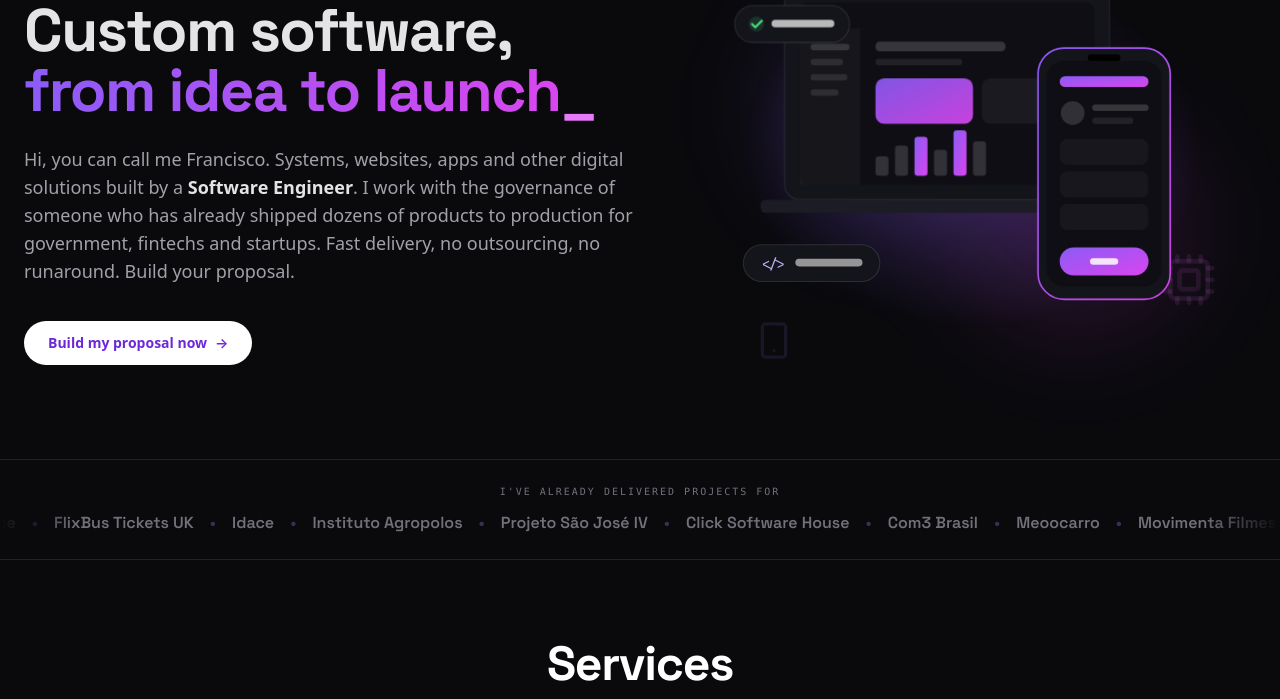
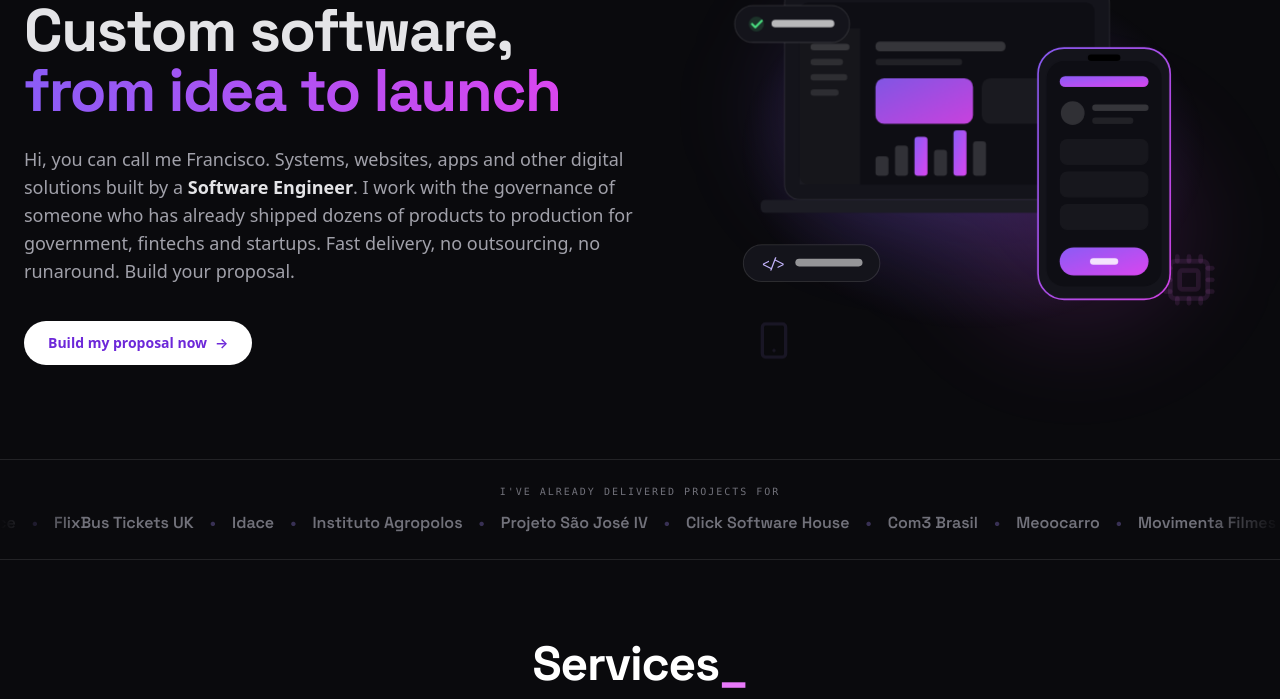
Before and after one commit to pontesneto2/pontes-site, a Next.js app: page /trabalhe-comigo in a window 1280 px wide. Shown: the part 243-942 px from the top of the page. Built offline with nearby package versions, Linux system fonts and the light colour scheme; no server answers.

Commit message:
feat: slow typewriter speed and keep a persistent blinking cursor on section headings
Co-Authored-By: Claude Opus 4.8 (1M context) <noreply@anthropic.com>

```diff
--- a/src/components/trabalhe-comigo/HeroComercial.tsx
+++ b/src/components/trabalhe-comigo/HeroComercial.tsx
@@ -14,7 +14,7 @@ function TypedHeadline({ prefix, suffix }: { prefix: string; suffix: string }) {
 
   useEffect(() => {
     if (done) return;
-    const timer = setTimeout(() => setCount((c) => c + 1), 45);
+    const timer = setTimeout(() => setCount((c) => c + 1), 85);
     return () => clearTimeout(timer);
   }, [count, done]);
 
--- a/src/components/trabalhe-comigo/SectionHeading.tsx
+++ b/src/components/trabalhe-comigo/SectionHeading.tsx
@@ -18,7 +18,7 @@ export default function SectionHeading({ title, kicker }: { title: Bilingual; ki
 
   useEffect(() => {
     if (!inView || done) return;
-    const timer = setTimeout(() => setCount((c) => c + 1), 40);
+    const timer = setTimeout(() => setCount((c) => c + 1), 85);
     return () => clearTimeout(timer);
   }, [inView, count, done]);
 
@@ -30,11 +30,9 @@ export default function SectionHeading({ title, kicker }: { title: Bilingual; ki
         style={{ fontFamily: "var(--font-space-grotesk)" }}
       >
         {full.slice(0, count)}
-        {!done && (
-          <span className="typewriter-cursor" style={{ color: "#e879f9" }}>
-            _
-          </span>
-        )}
+        <span className={done ? "typewriter-cursor" : ""} style={{ color: "#e879f9" }}>
+          _
+        </span>
       </h2>
       <p className="mt-2.5 font-mono text-[10px] font-light uppercase tracking-[0.2em] text-zinc-500">
         {tr(lang, kicker)}
```
